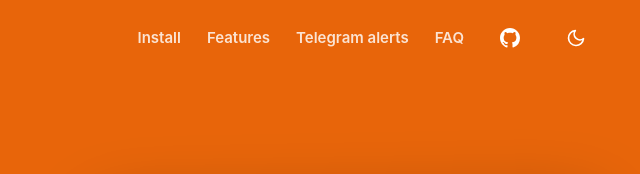
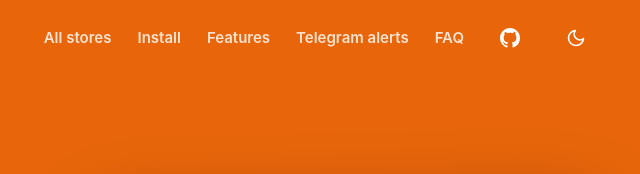
Before and after one commit to stymrj/Swiggy-Instamart-Deals, a plain HTML site: page index.html in a window 1280 px wide. Shown: the top 174 px of the page, 590-1230 px from the left. Drawn offline with nearby package versions, Linux system fonts and the light colour scheme.

Commit message:
Link to all stores

```diff
--- a/index.html
+++ b/index.html
@@ -152,7 +152,7 @@ footer .h{color:var(--ac)}
 <header class="hero" id="top"><div class="wrap">
   <nav>
     <a class="brand" href="#top"><span class="mk"><svg viewBox="0 0 16 16" aria-hidden="true"><path d="M8 2.5v8M4.5 7.2 8 11l3.5-3.8" fill="none" stroke="currentColor" stroke-width="2" stroke-linecap="round" stroke-linejoin="round"/><path d="M4 13.8h8" stroke="currentColor" stroke-width="2" stroke-linecap="round"/></svg></span>PriceDrop Hunter</a>
-    <div class="links"><a href="#install">Install</a><a href="#features">Features</a><a href="#telegram">Telegram alerts</a><a href="#faq">FAQ</a><a class="nb" href="https://github.com/stymrj/Swiggy-Instamart-Deals" target="_blank" rel="noopener" title="Source on GitHub"><svg class="ic" viewBox="0 0 16 16" width="20" height="20" fill="currentColor" aria-hidden="true"><path d="M8 0C3.58 0 0 3.58 0 8c0 3.54 2.29 6.53 5.47 7.59.4.07.55-.17.55-.38 0-.19-.01-.82-.01-1.49-2.01.37-2.53-.49-2.69-.94-.09-.23-.48-.94-.82-1.13-.28-.15-.68-.52-.01-.53.63-.01 1.08.58 1.23.82.72 1.21 1.87.87 2.33.66.07-.52.28-.87.51-1.07-1.78-.2-3.64-.89-3.64-3.95 0-.87.31-1.59.82-2.15-.08-.2-.36-1.02.08-2.12 0 0 .67-.21 2.2.82.64-.18 1.32-.27 2-.27.68 0 1.36.09 2 .27 1.53-1.04 2.2-.82 2.2-.82.44 1.1.16 1.92.08 2.12.51.56.82 1.27.82 2.15 0 3.07-1.87 3.75-3.65 3.95.29.25.54.73.54 1.48 0 1.07-.01 1.93-.01 2.2 0 .21.15.46.55.38A8.013 8.013 0 0016 8c0-4.42-3.58-8-8-8z"/></svg></a><button class="nb" id="theme" type="button" title="Toggle theme"><svg class="ic" viewBox="0 0 24 24" width="20" height="20" fill="none" stroke="currentColor" stroke-width="2" stroke-linecap="round" stroke-linejoin="round" aria-hidden="true"><path d="M21 12.8A9 9 0 1 1 11.2 3a7 7 0 0 0 9.8 9.8z"/></svg></button></div>
+    <div class="links"><a href="https://stymrj.github.io/PriceDrop-Hunter/">All stores</a><a href="#install">Install</a><a href="#features">Features</a><a href="#telegram">Telegram alerts</a><a href="#faq">FAQ</a><a class="nb" href="https://github.com/stymrj/Swiggy-Instamart-Deals" target="_blank" rel="noopener" title="Source on GitHub"><svg class="ic" viewBox="0 0 16 16" width="20" height="20" fill="currentColor" aria-hidden="true"><path d="M8 0C3.58 0 0 3.58 0 8c0 3.54 2.29 6.53 5.47 7.59.4.07.55-.17.55-.38 0-.19-.01-.82-.01-1.49-2.01.37-2.53-.49-2.69-.94-.09-.23-.48-.94-.82-1.13-.28-.15-.68-.52-.01-.53.63-.01 1.08.58 1.23.82.72 1.21 1.87.87 2.33.66.07-.52.28-.87.51-1.07-1.78-.2-3.64-.89-3.64-3.95 0-.87.31-1.59.82-2.15-.08-.2-.36-1.02.08-2.12 0 0 .67-.21 2.2.82.64-.18 1.32-.27 2-.27.68 0 1.36.09 2 .27 1.53-1.04 2.2-.82 2.2-.82.44 1.1.16 1.92.08 2.12.51.56.82 1.27.82 2.15 0 3.07-1.87 3.75-3.65 3.95.29.25.54.73.54 1.48 0 1.07-.01 1.93-.01 2.2 0 .21.15.46.55.38A8.013 8.013 0 0016 8c0-4.42-3.58-8-8-8z"/></svg></a><button class="nb" id="theme" type="button" title="Toggle theme"><svg class="ic" viewBox="0 0 24 24" width="20" height="20" fill="none" stroke="currentColor" stroke-width="2" stroke-linecap="round" stroke-linejoin="round" aria-hidden="true"><path d="M21 12.8A9 9 0 1 1 11.2 3a7 7 0 0 0 9.8 9.8z"/></svg></button></div>
   </nav>
   <div class="hgrid">
     <div>
```
Also changed, not shown: src/index.tpl.html (+1 -1 lines).
